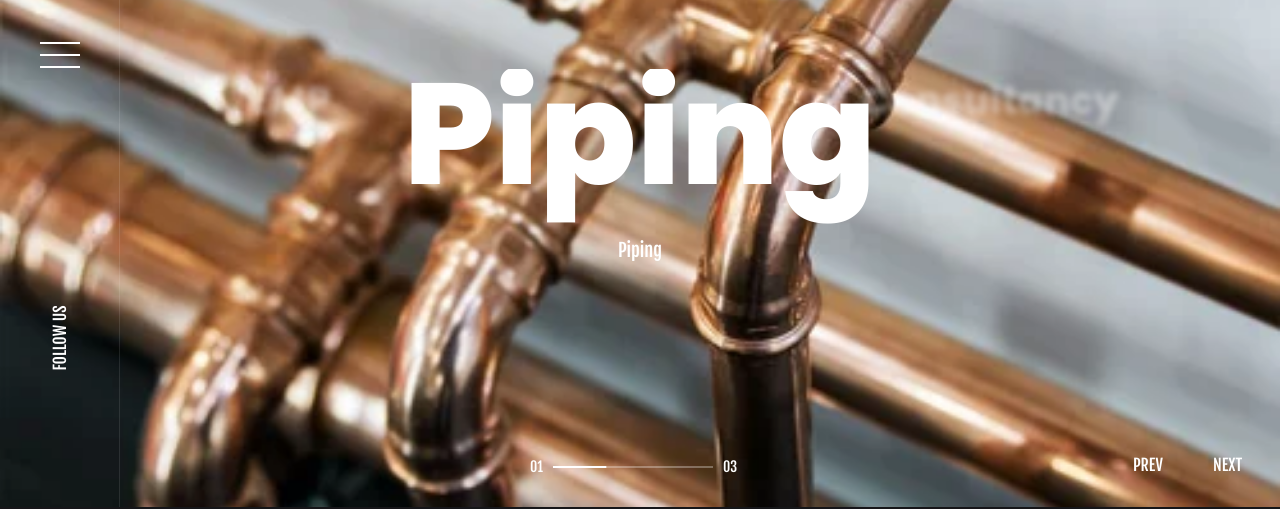
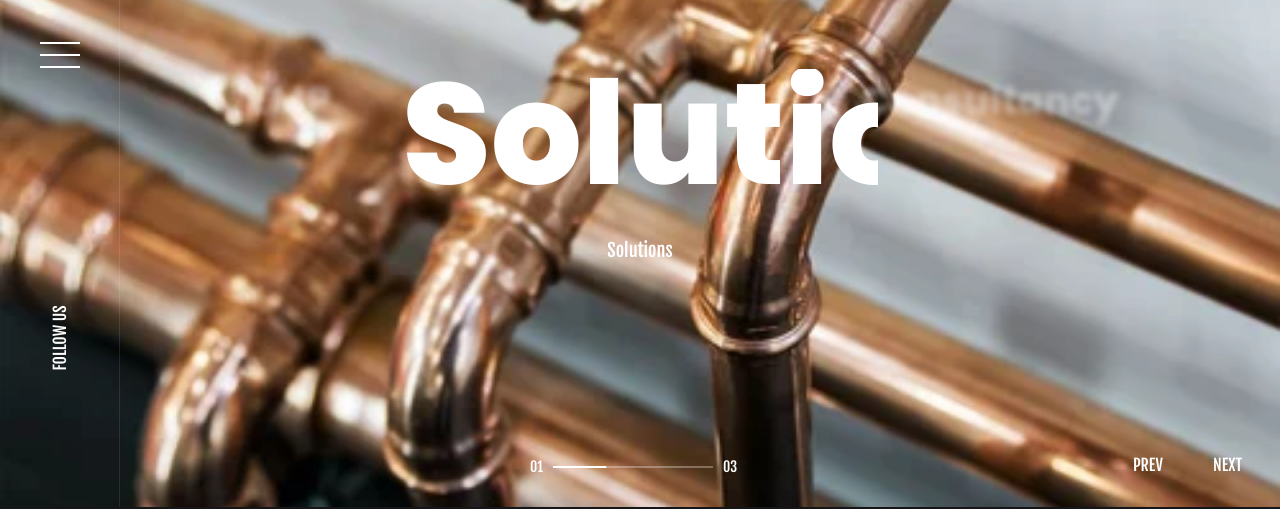
Before and after one commit to DawitMac/brion2, a plain HTML site: page index.html in a window 1280 px wide. Shown: the part 293-802 px from the top of the page. Drawn offline with Linux system fonts and the light colour scheme.

Commit message:
fix: letter fix

```diff
--- a/index.html
+++ b/index.html
@@ -154,7 +154,7 @@
     <!-- end gallery-top -->
     <div class="swiper-container gallery-thumbs">
       <div class="swiper-wrapper">
-        <div class="swiper-slide"><span>Piping</span> <a href="#">Piping</a> </div>
+        <div class="swiper-slide"><span>Solutions</span> <a href="#">Solutions</a> </div>
         <div class="swiper-slide"><span>Consultancy</span> <a href="#">Consultancy</a></div>
         <div class="swiper-slide"><span>EMP</span> <a href="#">EMP</a></div>
       </div>
```
